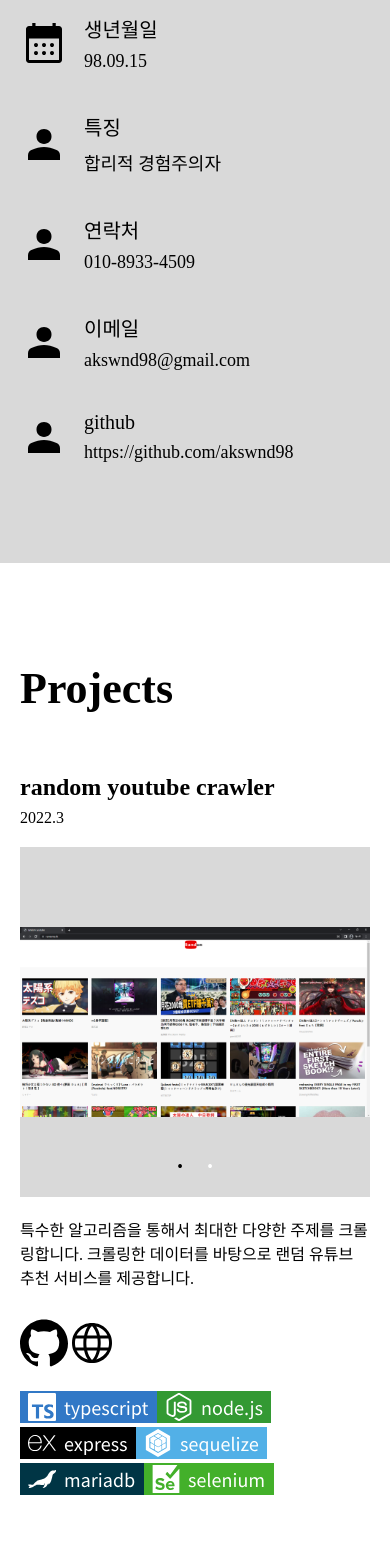
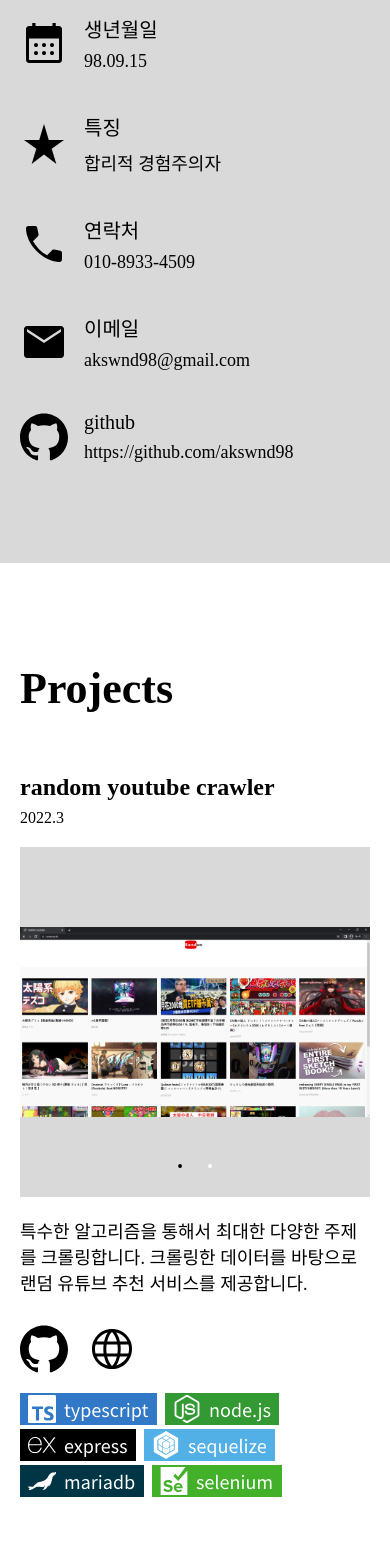
Before and after one commit to akswnd98/BGSTotemPortFolio, a React app: page / in a window 390 px wide. Shown: the part 380-1922 px from the top of the page. Built offline with nearby package versions, Linux system fonts and the light colour scheme; a web font is replaced by a local one.

Commit message:
mobile layout 수정

```diff
--- a/src/App/Body/AboutMe/Row/Pictogram/index.module.scss
+++ /dev/null
@@ -1,22 +0,0 @@
-.root {
-  display: flex;
-  justify-content: left;
-  align-items: center;
-  img {
-    width: 60px;
-    height: 60px;
-  }
-  .text {
-    margin-left: 20px;
-    display: flex;
-    flex-direction: column;
-    align-items: left;
-    .label {
-      font-size: 24px;
-    }
-    .value {
-      margin-top: 8px;
-      font-size: 20px;
-    }
-  }
-}
--- a/src/App/Body/AboutMe/Row/index.module.scss
+++ /dev/null
@@ -1,7 +0,0 @@
-.root {
-  .pictogramWrapper {
-    &:not(:first-child) {
-      margin-top: 60px;
-    }
-  }
-}
--- a/src/App/Body/AboutMe/index.tsx
+++ b/src/App/Body/AboutMe/index.tsx
@@ -1,6 +1,5 @@
 import React, { useRef } from 'react';
 import styles from './index.module.scss';
-import Row from './Row';
 import person from '@/assets/images/person-pictogram.svg';
 import call from '@/assets/images/call-pictogram.svg';
 import calendar from '@/assets/images/calendar-pictogram.svg';
@@ -31,16 +30,16 @@ function AboutMe () {
             <Pictogram icon={calendar} label={'생년월일'} value={'98.09.15'} />
           </div>
           <div>
-            <Pictogram icon={person} label={'특징'} value={'합리적 경험주의자'} />
+            <Pictogram icon={star} label={'특징'} value={'합리적 경험주의자'} />
           </div>
           <div>
-            <Pictogram icon={person} label={'연락처'} value={'010-8933-4509'} />
+            <Pictogram icon={call} label={'연락처'} value={'010-8933-4509'} />
           </div>
           <div>
-            <Pictogram icon={person} label={'이메일'} value={'akswnd98@gmail.com'} />
+            <Pictogram icon={mail} label={'이메일'} value={'akswnd98@gmail.com'} />
           </div>
           <div>
-            <Pictogram icon={person} label={'github'} value={'https://github.com/akswnd98'} />
+            <Pictogram icon={github} label={'github'} value={'https://github.com/akswnd98'} />
           </div>
         </div>
       </div>
--- a/src/App/Body/Projects/Project/Desktop/index.module.scss
+++ b/src/App/Body/Projects/Project/Desktop/index.module.scss
@@ -28,17 +28,13 @@
       a {
         width: 48px;
         height: 48px;
-        &:not(:first-child) {
-          margin-left: 20px;
-        }
+        margin-right: 20px;
       }
     }
     .skillStacks {
       margin-top: 30px;
       img {
-        &:not(:first-child) {
-          margin-left: 8px;
-        }
+        margin-right: 8px;
       }
     }
   }
--- a/src/App/Body/Projects/Project/Mobile/index.module.scss
+++ b/src/App/Body/Projects/Project/Mobile/index.module.scss
@@ -12,11 +12,23 @@
   }
   .description {
     margin-top: 20px;
+    font-size: 18px;
   }
   .urls {
     margin-top: 30px;
+    display: flex;
+    justify-content: left;
+    align-items: center;
+    a {
+      width: 48px;
+      height: 48px;
+      margin-right: 20px;
+    }
   }
   .skillStacks {
     margin-top: 20px;
+    img {
+      margin-right: 8px;
+    }
   }
 }
```
Also changed, not shown: src/App/Body/AboutMe/Row/Pictogram/index.tsx (deleted, +0 -22 lines), src/App/Body/AboutMe/Row/index.tsx (deleted, +0 -23 lines).
